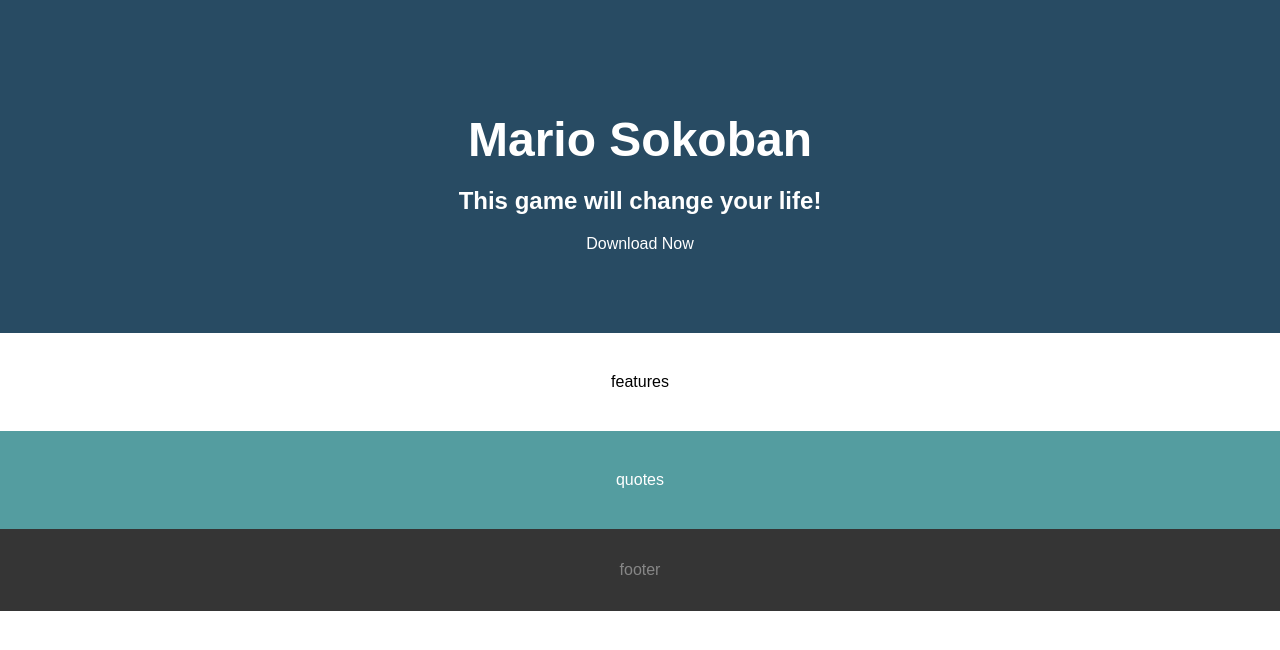
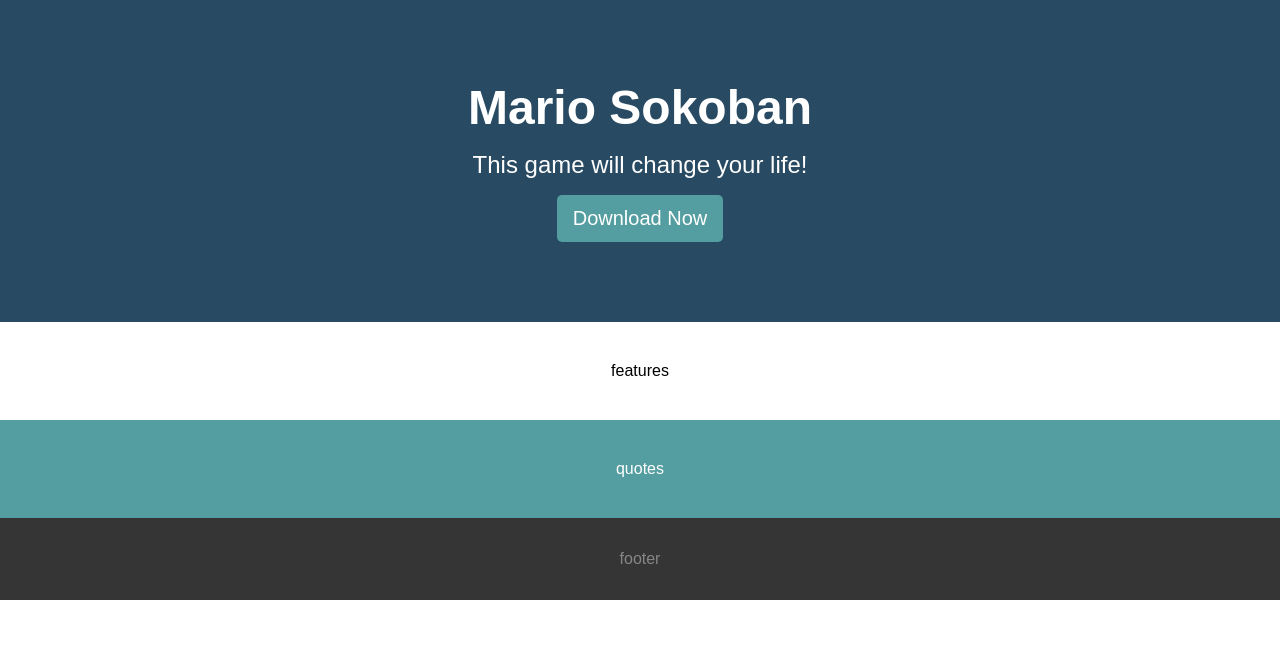
Before and after one commit to maxkerf/mario_sokoban_landing_page, a plain HTML site: page index.html in a window 1280 px wide. Drawn offline with Linux system fonts and the light colour scheme.

Commit message:
header built and styled

```diff
--- a/index.html
+++ b/index.html
@@ -19,7 +19,32 @@
 
             h1 {
                 font-size: 48px;
-                margin-bottom: 16px;
+                margin: 0 0 16px 0;
+            }
+
+            h2 {
+                font-size: 24px;
+                margin: 0 0 16px 0;
+                font-weight: normal;
+            }
+
+            .container {
+                padding: 0 20px;
+                max-width: 900px;
+                margin: 0 auto;
+            }
+
+            .btn {
+                display: inline-block;
+                font-size: 20px;
+                background: #549DA0;
+                border-radius: 5px;
+                padding: 12px 16px;
+                cursor: pointer;
+            }
+
+            .btn:hover {
+                background: #468486;
             }
 
             section {
```
